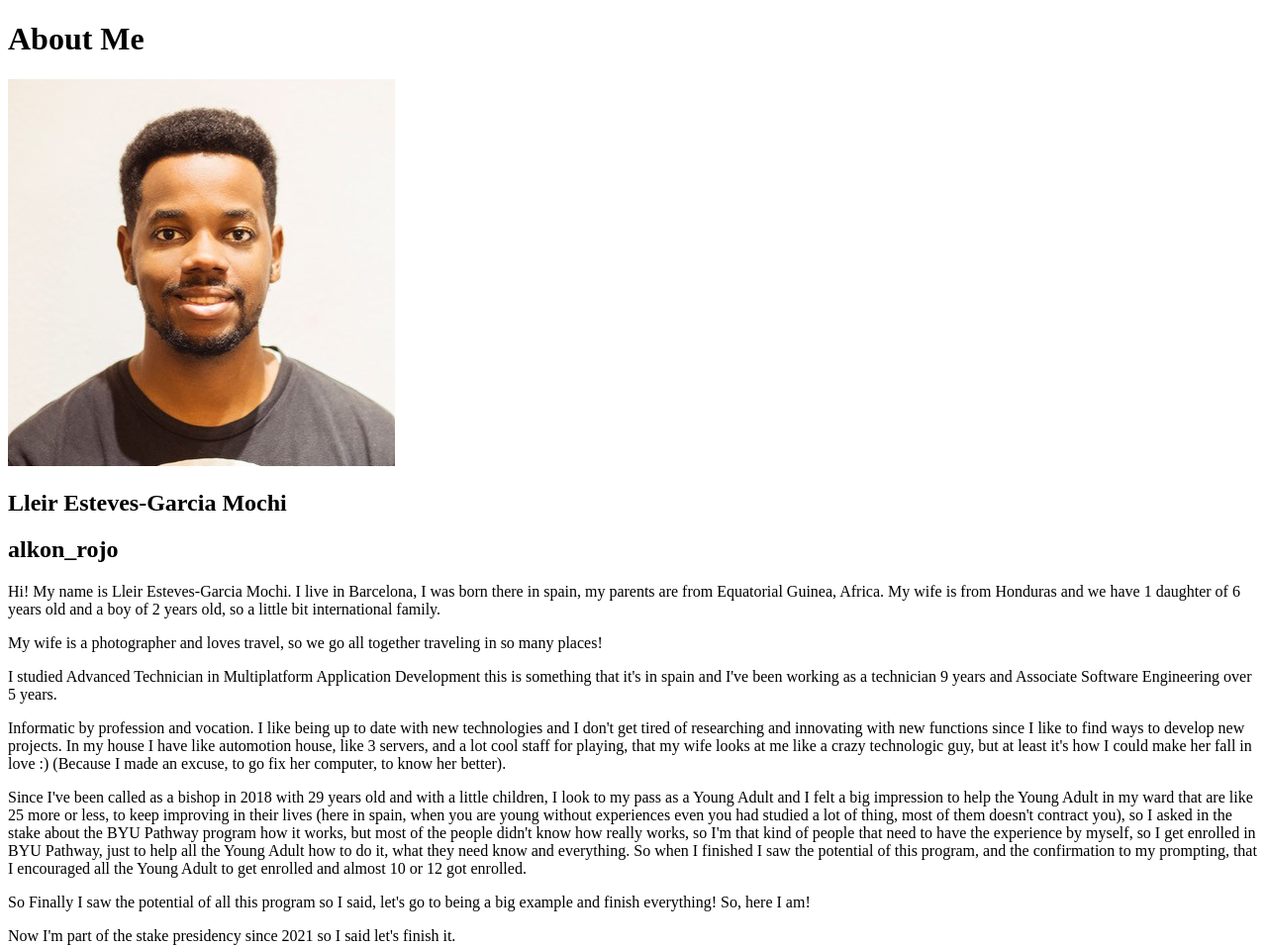
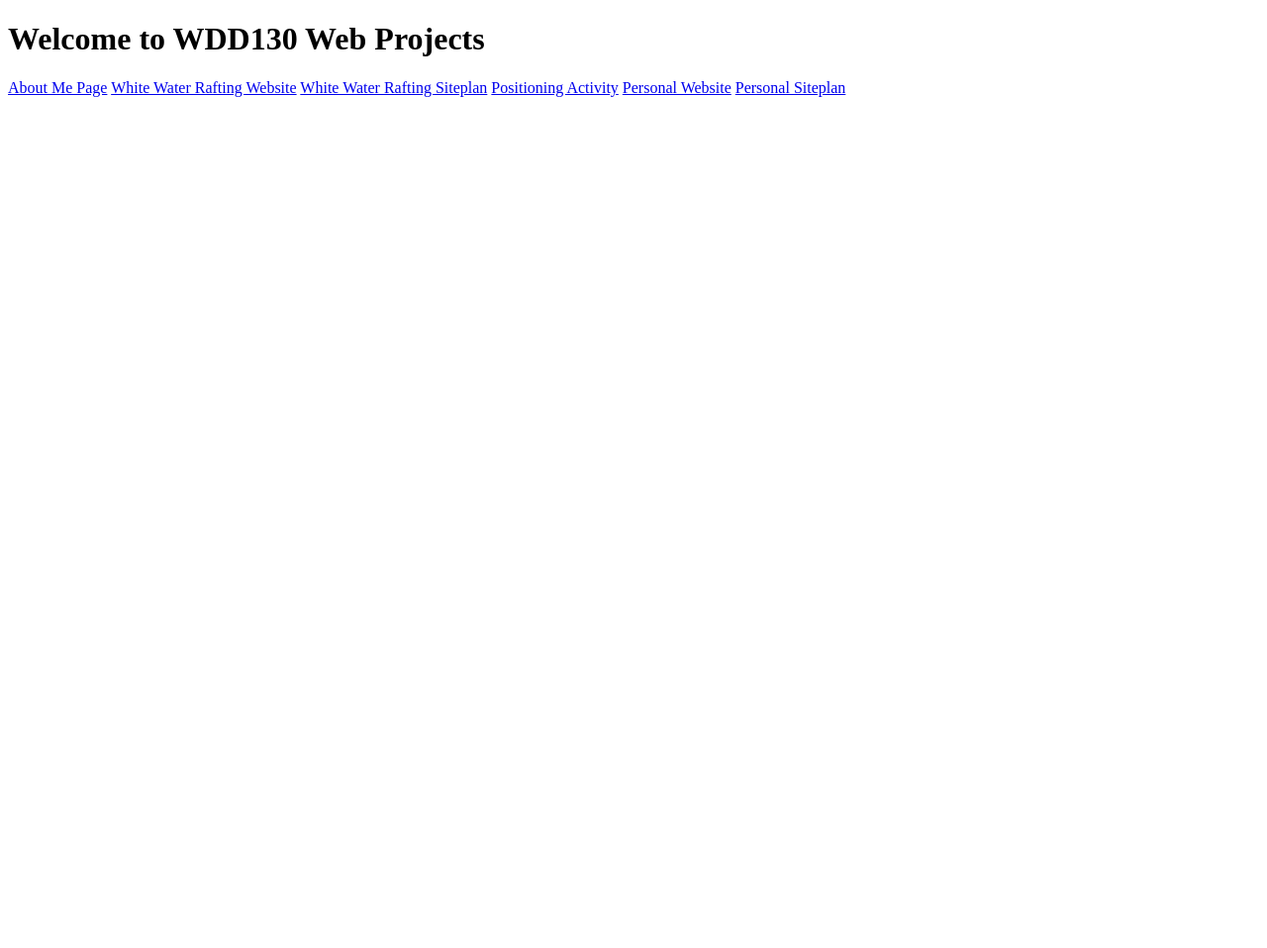
Before and after one commit to lleir89/wdd130, a plain HTML site: page index.html in a window 1280 px wide. Shown: the whole page at 99% size. After the commit the page ends 800 px from the top, so only its background shows below. Drawn offline with Linux system fonts and the light colour scheme.

Commit message:
Added the home page for wdd130

```diff
--- a/index.html
+++ b/index.html
@@ -2,21 +2,17 @@
 <html lang="en">
   <head>
     <meta>
-    <meta>
-    <meta>
-    <title>All About Me</title>
+    <title>WDD130 Home Page</title>
   </head>
   <body>
-    <h1>About Me</h1>
-    <img alt="Image of me?" src="images/lleir.jpg" >
-    <h2>Lleir Esteves-Garcia Mochi</h2>
-    <h2>alkon_rojo</h2>
-    <p>Hi! My name is Lleir Esteves-Garcia Mochi. I live in Barcelona, I was born there in spain, my parents are from Equatorial Guinea, Africa. My wife is from Honduras and we have 1 daughter of 6 years old and a boy of 2 years old, so a little bit international family.</p>
-    <p>My wife is a photographer and loves travel, so we go all together traveling in so many places!</p>
-    <p>I studied Advanced Technician in Multiplatform Application Development this is something that it's in spain and I've been working as a technician 9 years and Associate Software Engineering over 5 years.</p>
-    <p>Informatic by profession and vocation. I like being up to date with new technologies and I don't get tired of researching and innovating with new functions since I like to find ways to develop new projects. In my house I have like automotion house, like 3 servers, and a lot cool staff for playing, that my wife looks at me like a crazy technologic guy, but at least it's how I could make her fall in love :) (Because I made an excuse, to go fix her computer, to know her better).</p>
-    <p>Since I've been called as a bishop in 2018 with 29 years old and with a little children, I look to my pass as a Young Adult and I felt a big impression to help the Young Adult in my ward that are like 25 more or less, to keep improving in their lives (here in spain, when you are young without experiences even you had studied a lot of thing, most of them doesn't contract you), so I asked in the stake about the BYU Pathway program how it works, but most of the people didn't know how really works, so I'm that kind of people that need to have the experience by myself, so I get enrolled in BYU Pathway, just to help all the Young Adult how to do it, what they need know and everything. So when I finished I saw the potential of this program, and the confirmation to my prompting, that I encouraged all the Young Adult to get enrolled and almost 10 or 12 got enrolled.</p>
-    <p>So Finally I saw the potential of all this program so I said, let's go to being a big example and finish everything! So, here I am!</p>
-    <p>Now I'm part of the stake presidency since 2021 so I said let's finish it.</p>
+    <h1>Welcome to WDD130 Web Projects</h1>
+    <nav>
+      <a href="aboutme/index.html">About Me Page</a>
+      <a href="wwr/index.html">White Water Rafting Website</a>
+      <a href="wwr/site-plan-rafting.html">White Water Rafting Siteplan</a>
+      <a href="positioning.html">Positioning Activity</a>
+      <a href="#">Personal Website</a>
+      <a href="#">Personal Siteplan</a>
+    </nav>
   </body>
 </html>
```
Also changed, not shown: aboutme/index.html (added, +22 -0 lines), aboutme/images/lleir.jpg (renamed from images/lleir.jpg).
